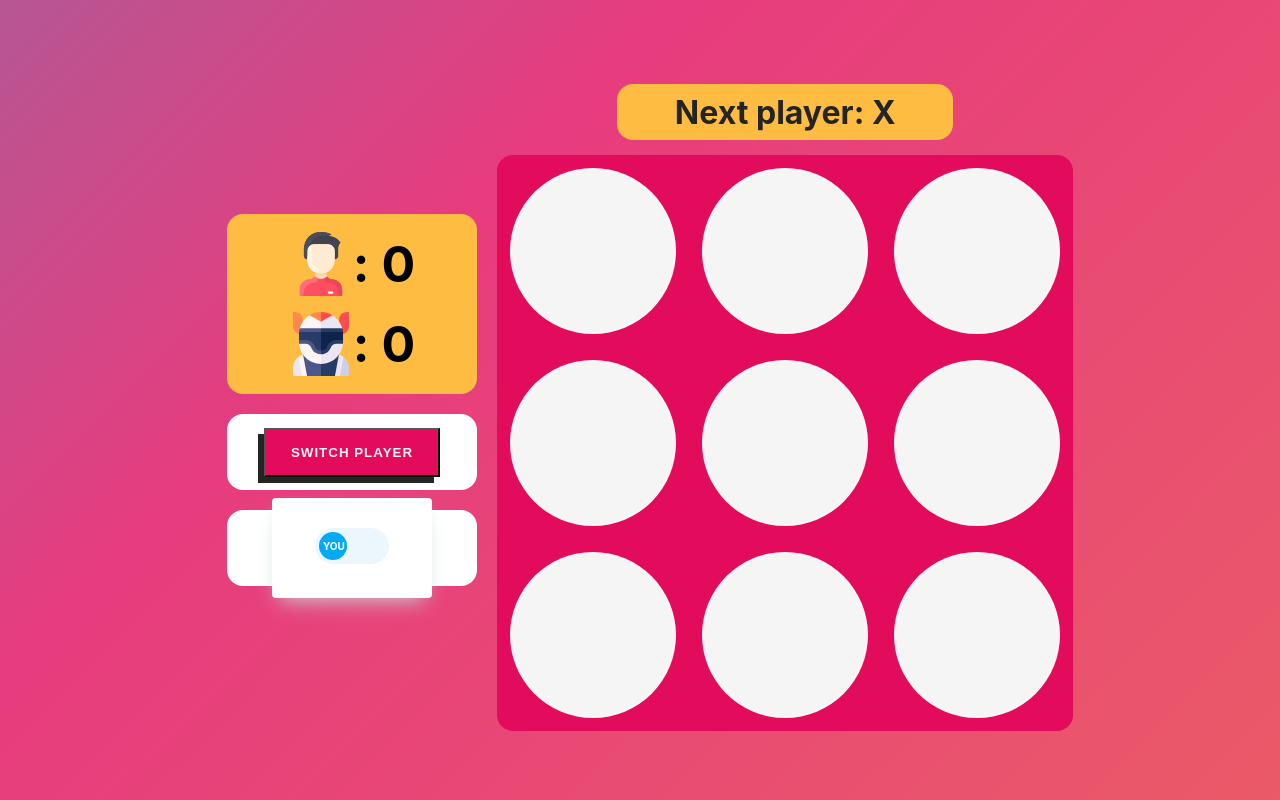
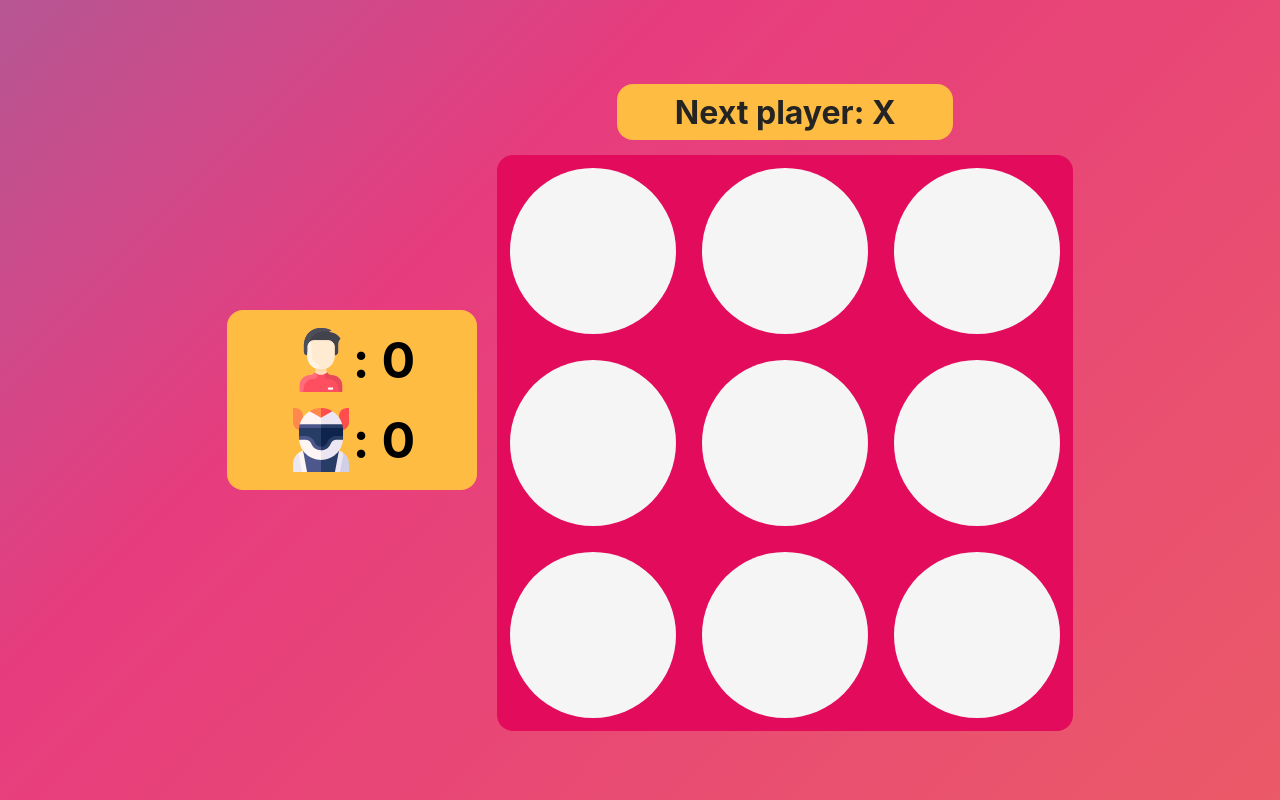
Before and after one commit to 0xWOLAND/tcubed-frontend, a React (Create React App) app: page / in a window 1280 px wide. Built offline with nearby package versions, Linux system fonts and the light colour scheme.

Commit message:
got rid of player switch ability

```diff
--- a/src/components/BoardClass.js
+++ b/src/components/BoardClass.js
@@ -73,8 +73,6 @@ class Board extends React.Component {
       goesFirst: "AI",
     };
     this.resetBoard = this.resetBoard.bind(this);
-    this.switchPlayer = this.switchPlayer.bind(this);
-    this.handleChangePerson = this.handleChangePerson.bind(this);
   }
 
   async fetchItems(player, squares) {
@@ -100,6 +98,7 @@ class Board extends React.Component {
       xIsNext: !this.state.xIsNext,
       num: this.state.num + 1,
     });
+    console.log(squares);
     return items;
     // use .click() method to simulate ai moves
   }
@@ -120,21 +119,7 @@ class Board extends React.Component {
     });
     this.fetchItems(this.state.player == "X" ? "O" : "X", squares);
   }
-  switchPlayer() {
-    if (this.state.num != 0) return;
-    if (this.state.player == "X" && winner == "") {
-      this.setState({
-        xIsNext: false,
-        player: "O",
-      });
-    } else if (this.state.player == "O" && winner == "") {
-      this.setState({
-        xIsNext: true,
-        player: "X",
-      });
-    }
-    console.log(this.state.player);
-  }
+
   renderSquare(e) {
     return (
       <Square
@@ -159,29 +144,10 @@ class Board extends React.Component {
     winner = "";
   }
 
-  handleChangePerson() {
-    const current_first_person = this.state.goesFirst;
-    if (this.state.num != 0) return;
-    this.setState({
-      goesFirst: current_first_person == "Person" ? "AI" : "Person",
-    });
-    if (this.state.goesFirst == "AI") {
-      let squares = this.state.squares.slice();
-      this.fetchItems(this.state.player == "X" ? "O" : "X", squares);
-      console.log("here");
-      this.setState({
-
-        xIsNext: !this.state.xIsNext,
-        num: this.state.num - 1,
-      });
-    }
-    console.log(this.state.goesFirst);
-  }
-
   isNotFull() {
     const squares = this.state.squares;
-    for (let i = 0; i < 9; i++){
-      if (squares[i] == 'E') return true;
+    for (let i = 0; i < 9; i++) {
+      if (squares[i] == "E") return true;
     }
     return false;
   }
@@ -217,28 +183,6 @@ class Board extends React.Component {
       <div id="counter_container">
         <div>
           <Counter man={man} robot={robot} />{" "}
-          <div id="choose">
-            <div id="button_container" id="switchPlayer">
-              <button className="btn" onClick={this.switchPlayer}>
-                <strong> Switch Player </strong>{" "}
-              </button>{" "}
-            </div>
-          </div>
-          <div id="choose">
-            <div class="toggle-button-cover">
-              <div class="button-cover">
-                <div class="button r" id="button-1">
-                  <input
-                    type="checkbox"
-                    class="checkbox"
-                    onClick={this.handleChangePerson}
-                  />
-                  <div class="knobs"></div>
-                  <div class="layer"></div>
-                </div>
-              </div>
-            </div>
-          </div>
         </div>{" "}
         <div id="main_container">
           <div className="status">
```
